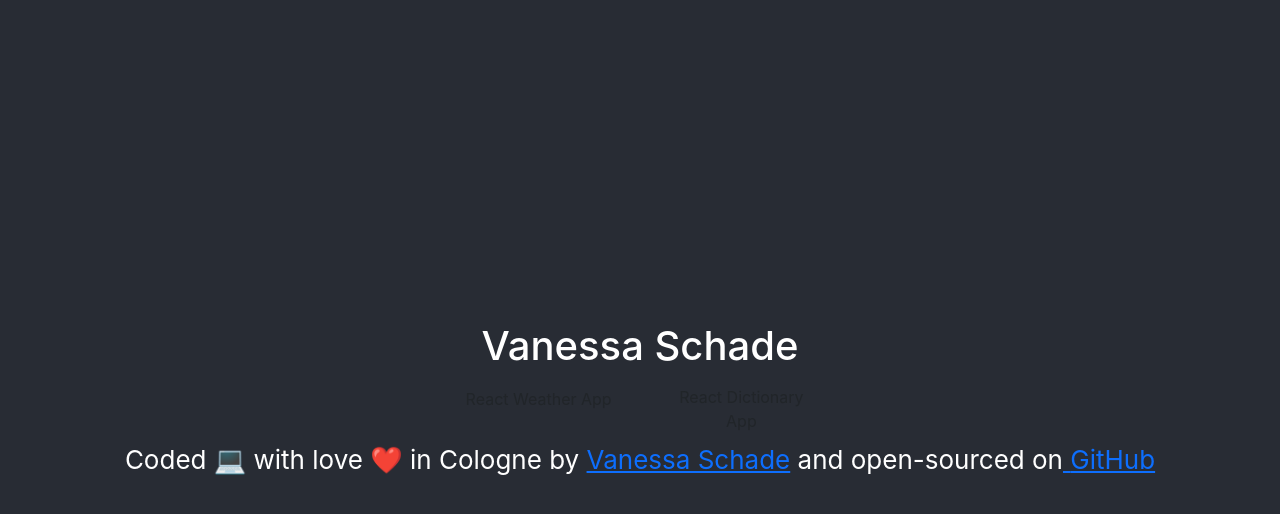
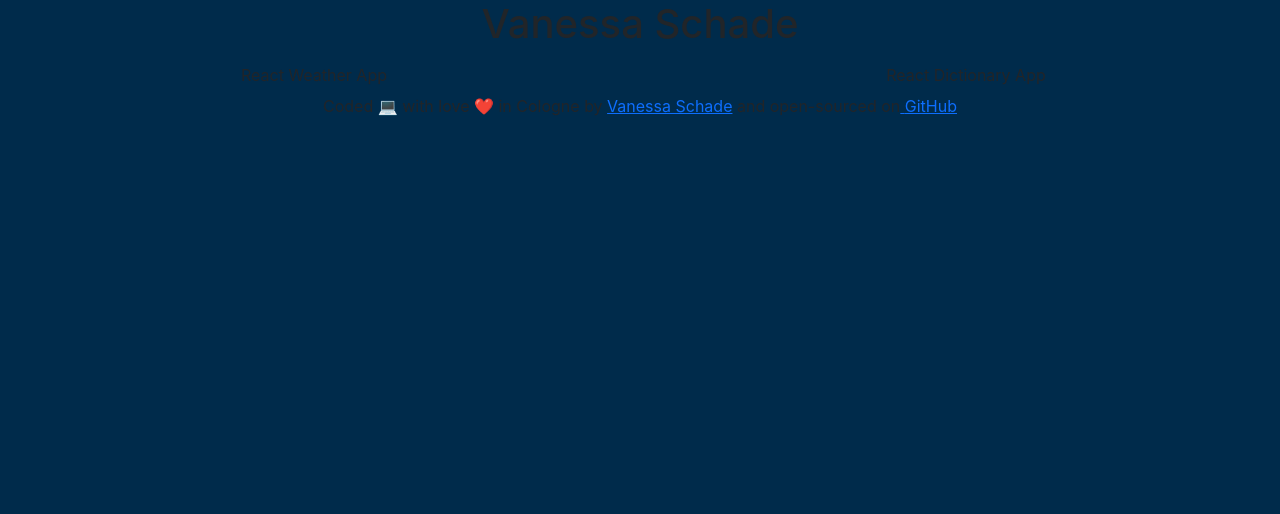
Before and after one commit to The-Travelling-Colognian/react-weather-dictionary-landingpage, a React (Create React App) app: page / in a window 1280 px wide. Shown: the top 514 px of the page. Built offline with nearby package versions, Linux system fonts and the light colour scheme; the HTML template or start-up script is replaced by a standard one.

Commit message:
Changed the App styling

```diff
--- a/src/App.css
+++ b/src/App.css
@@ -8,41 +8,6 @@
 
 .App {
   text-align: center;
-  background: var(--background);
+  background-color: var(--background);
   min-height: 100vh;
 }
-
-.App-logo {
-  height: 40vmin;
-  pointer-events: none;
-}
-
-@media (prefers-reduced-motion: no-preference) {
-  .App-logo {
-    animation: App-logo-spin infinite 20s linear;
-  }
-}
-
-.App-header {
-  background-color: #282c34;
-  min-height: 100vh;
-  display: flex;
-  flex-direction: column;
-  align-items: center;
-  justify-content: center;
-  font-size: calc(10px + 2vmin);
-  color: white;
-}
-
-.App-link {
-  color: #61dafb;
-}
-
-@keyframes App-logo-spin {
-  from {
-    transform: rotate(0deg);
-  }
-  to {
-    transform: rotate(360deg);
-  }
-}
--- a/src/App.js
+++ b/src/App.js
@@ -1,3 +1,4 @@
+import React from "react";
 import "./App.css";
 
 import FinalProjects from "./FinalProjects";
```
